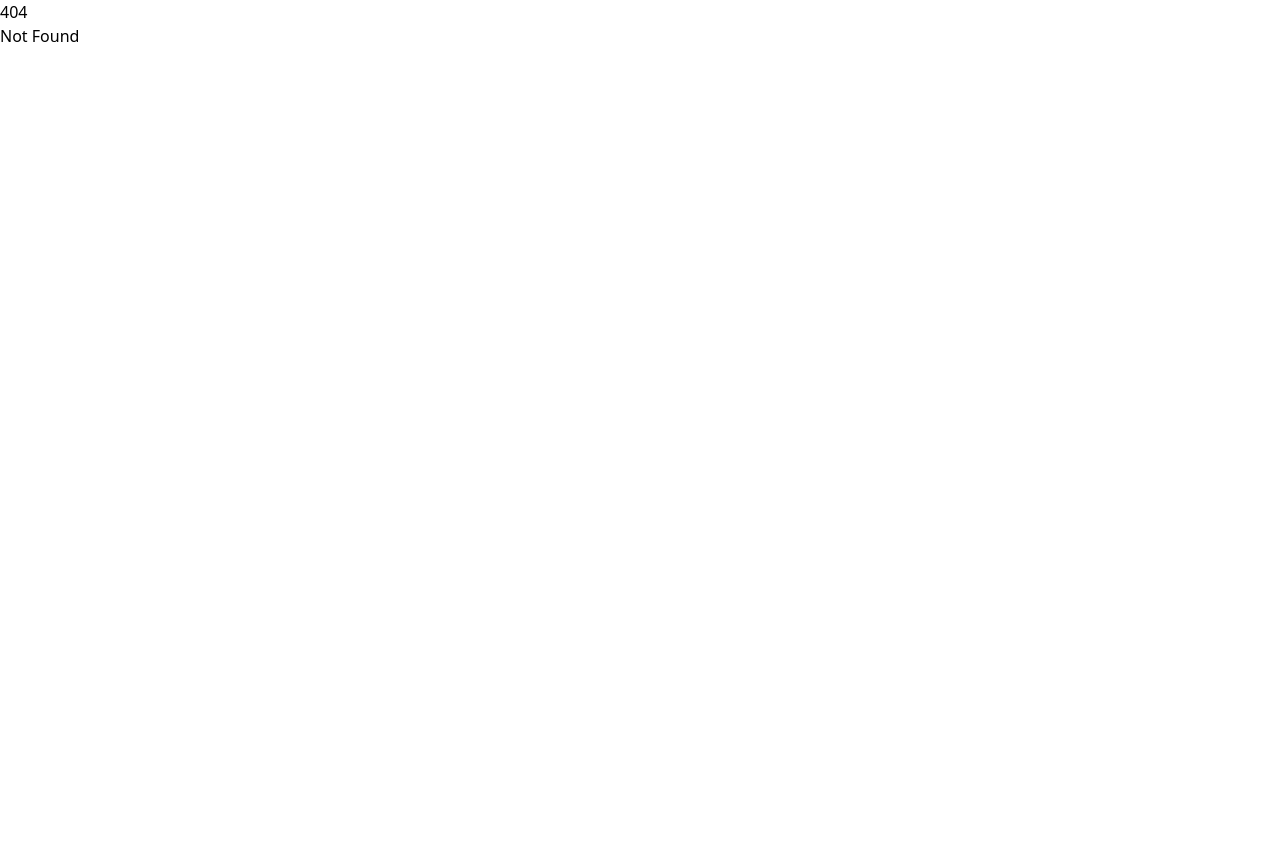
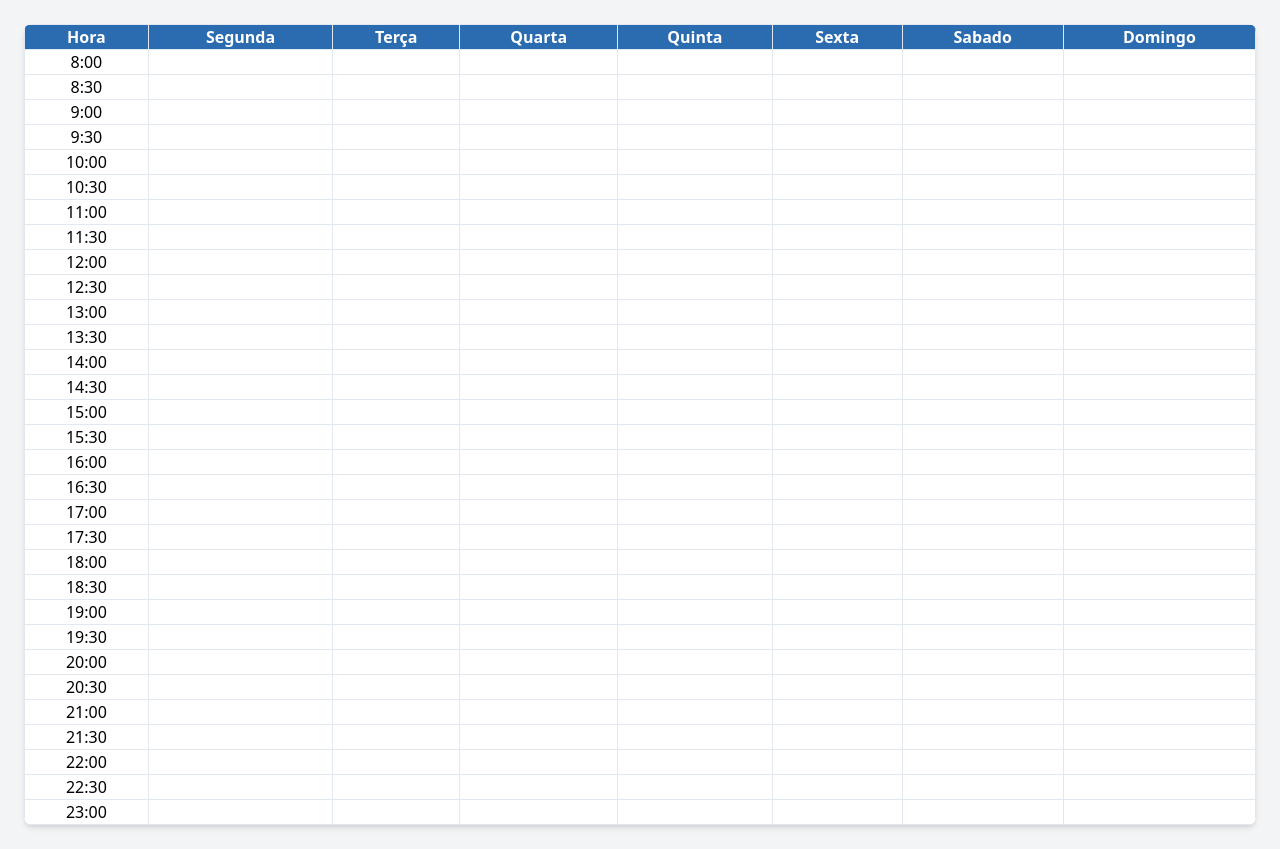
Before and after one commit to iptomar/2025-Team-H-Repository, a SvelteKit app in the folder frontend/: page /timetable in a window 1280 px wide. Before the commit this address had no page. Before the commit the page ends 800 px from the top, so only its background shows below. Built offline with nearby package versions, Linux system fonts and the light colour scheme.

Commit message:
#35 Added a schedule/timetable base at /timetable

```diff
--- /dev/null
+++ b/frontend/src/routes/timetable/+page.svelte
@@ -0,0 +1,40 @@
+<script>
+  const horas = [
+    '8:00', '8:30', '9:00', '9:30', '10:00', '10:30', '11:00', '11:30',
+    '12:00', '12:30', '13:00', '13:30', '14:00', '14:30', '15:00', '15:30',
+    '16:00', '16:30', '17:00', '17:30', '18:00', '18:30', '19:00', '19:30',
+    '20:00', '20:30', '21:00', '21:30', '22:00', '22:30', '23:00'
+  ];
+  const dias = ['segunda', 'terça', 'quarta', 'quinta', 'sexta', 'sabado', 'domingo'];
+</script>
+
+<main class="bg-gray-100 min-h-screen p-6">
+  <div class="overflow-x-auto bg-white shadow-md rounded-lg">
+    <table class="min-w-full table-auto text-center">
+      <thead>
+        <tr class="bg-blue-500 text-white">
+          <th class="px-2 border-b">Hora</th>
+          {#each dias as dia}
+            <th class="px-2 border-b">{dia.charAt(0).toUpperCase() + dia.slice(1)}</th>
+          {/each}
+        </tr>
+      </thead>
+      <tbody>
+        {#each horas as hora}
+          <tr class="border-b">
+            <td class="px-2">{hora}</td>
+            {#each dias as _}
+              <td class="px-2"></td>
+            {/each}
+          </tr>
+        {/each}
+      </tbody>
+    </table>
+  </div>
+</main>
+
+<style>
+  table { width: 100%; border-collapse: collapse; }
+  th, td { border: 1px solid #e2e8f0; }
+  th { background-color: #2b6cb0; }
+</style>
```
